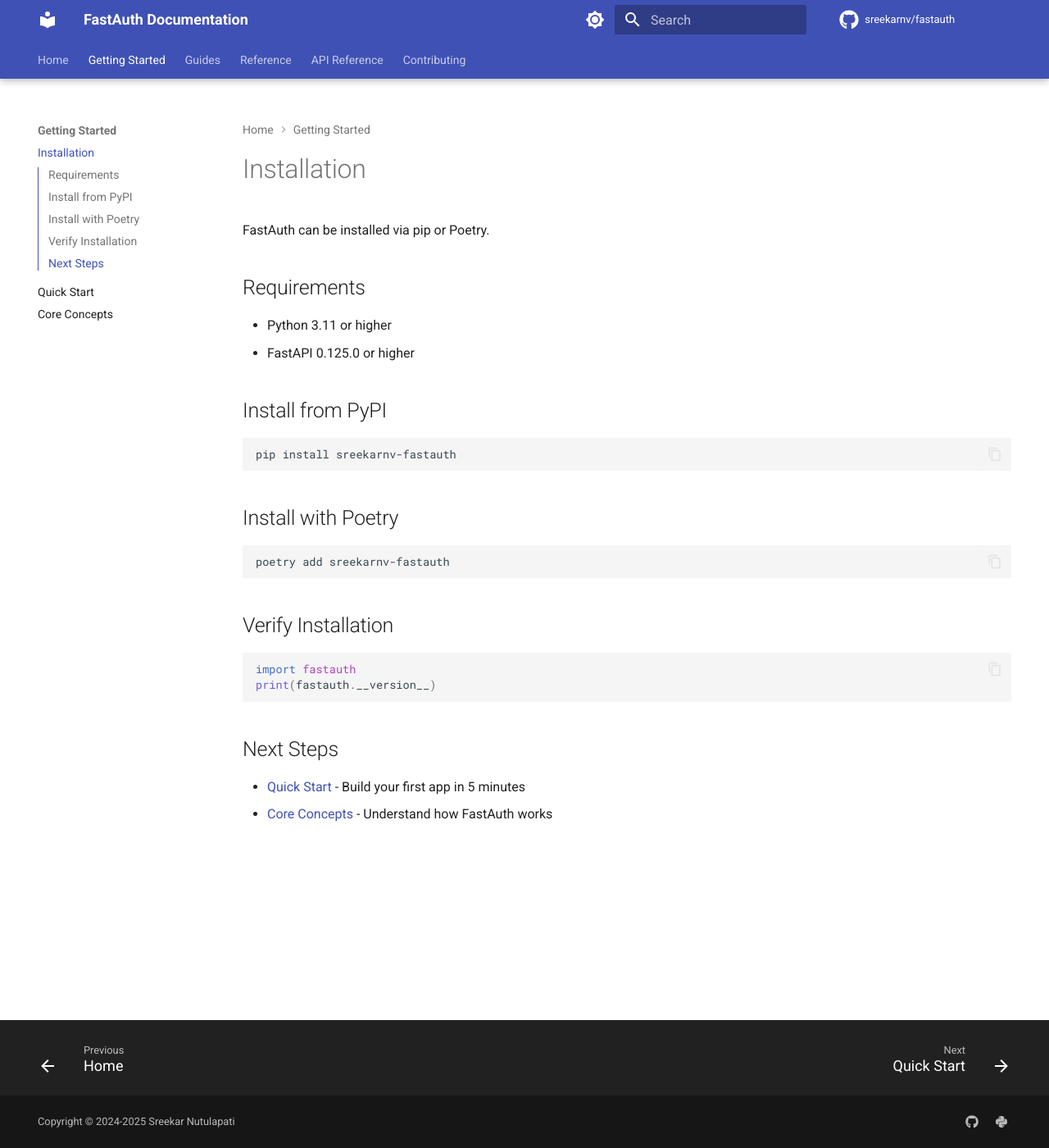
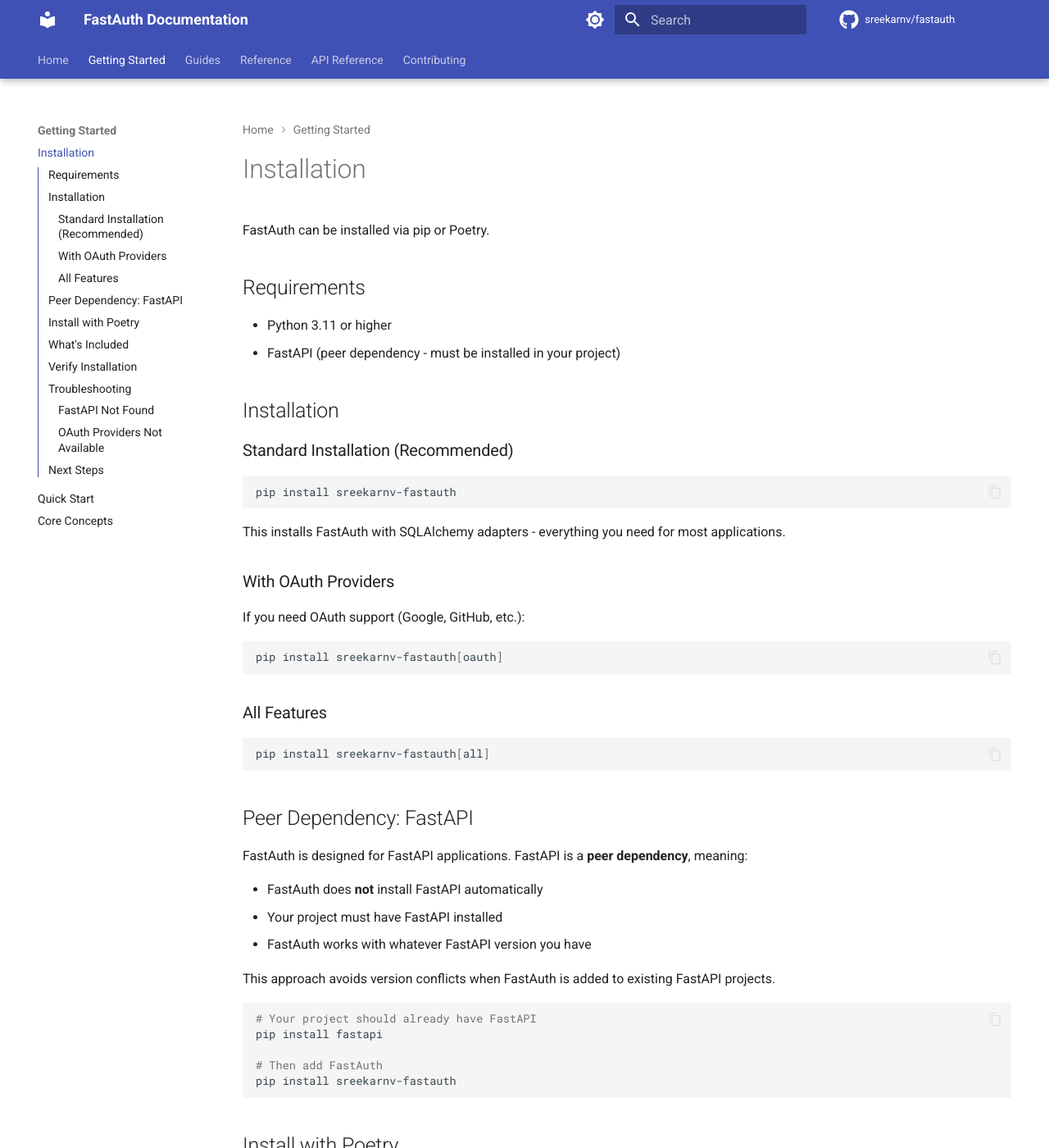
Before and after one commit to sreekarnv/fastauth, an MkDocs documentation site: the page built from docs/getting-started/installation.md, in a window 1280 px wide and 1400 px high. Shown: the whole window at 82% size. Built offline with MkDocs 1.6.1 and Material for MkDocs 9.7.7, drawn with Linux system fonts in a browser that asks for light colours; comment, search, counter and statistics services are not loaded; the version menu is left out; some of the changed text lies outside the part shown.

Commit message:
🎨 feat: make dependencies optional (httpx extra, FastAPI peer) (#59)
* 🎨feat: make httpx optional, FastAPI peer dependency

* 📝 docs: update the docs for optional and peer dependencies.

* 📝docs: update installation instructions in examples

* ➕chore: fix pydantic and fastapi peer dependencies

````diff
--- a/docs/getting-started/installation.md
+++ b/docs/getting-started/installation.md
@@ -5,28 +5,104 @@
 ## Requirements
 
 - Python 3.11 or higher
-- FastAPI 0.125.0 or higher
+- FastAPI (peer dependency - must be installed in your project)
 
-## Install from PyPI
+## Installation
+
+### Standard Installation (Recommended)
 
 ```bash
+pip install sreekarnv-fastauth
+```
+
+This installs FastAuth with SQLAlchemy adapters - everything you need for most applications.
+
+### With OAuth Providers
+
+If you need OAuth support (Google, GitHub, etc.):
+
+```bash
+pip install sreekarnv-fastauth[oauth]
+```
+
+### All Features
+
+```bash
+pip install sreekarnv-fastauth[all]
+```
+
+## Peer Dependency: FastAPI
+
+FastAuth is designed for FastAPI applications. FastAPI is a **peer dependency**, meaning:
+
+- FastAuth does **not** install FastAPI automatically
+- Your project must have FastAPI installed
+- FastAuth works with whatever FastAPI version you have
+
+This approach avoids version conflicts when FastAuth is added to existing FastAPI projects.
+
+```bash
+# Your project should already have FastAPI
+pip install fastapi
+
+# Then add FastAuth
 pip install sreekarnv-fastauth
 ```
 
 ## Install with Poetry
 
 ```bash
+# Standard installation
 poetry add sreekarnv-fastauth
+
+# With OAuth providers
+poetry add sreekarnv-fastauth[oauth]
 ```
+
+## What's Included
+
+| Package | Dependencies | Features |
+|---------|--------------|----------|
+| Default | argon2-cffi, python-jose, pydantic-settings, sqlmodel | Password hashing, JWT, settings, SQLAlchemy adapters |
+| `[oauth]` | + httpx | OAuth providers (Google, GitHub, etc.) |
+| `[all]` | All of the above | All features |
+
+**Peer dependency:** FastAPI (not installed automatically)
 
 ## Verify Installation
 
 ```python
 import fastauth
 print(fastauth.__version__)
+
+# Check available features
+from fastauth._compat import HAS_FASTAPI, HAS_HTTPX
+print(f"FastAPI: {HAS_FASTAPI}")
+print(f"OAuth: {HAS_HTTPX}")
+```
+
+## Troubleshooting
+
+### FastAPI Not Found
+
+If you see:
+```
+'fastapi' is required for this feature. FastAPI is a peer dependency. Install it with: pip install fastapi
+```
+
+Install FastAPI in your project:
+```bash
+pip install fastapi
+```
+
+### OAuth Providers Not Available
+
+If you need OAuth providers but they're not available:
+```bash
+pip install sreekarnv-fastauth[oauth]
 ```
 
 ## Next Steps
 
-- [Quick Start](quickstart.md) - Build your first app in 5 minutes
+- [Quick Start](quickstart.md) - Build your first app with FastAuth
 - [Core Concepts](core-concepts.md) - Understand how FastAuth works
````
Also changed, not shown: README.md (+7 -0 lines), docs/getting-started/quickstart.md (+4 -0 lines), docs/guides/oauth.md (+6 -0 lines), examples/README.md (+10 -2 lines), examples/basic/README.md (+8 -2 lines), examples/custom-email-templates/README.md (+8 -1 lines), examples/oauth-google/README.md (+8 -5 lines), examples/rbac-blog/README.md (+7 -4 lines), examples/session-devices/README.md (+7 -4 lines), fastauth/__init__.py (+40 -14 lines), pyproject.toml (+23 -6 lines), 6 other files.
